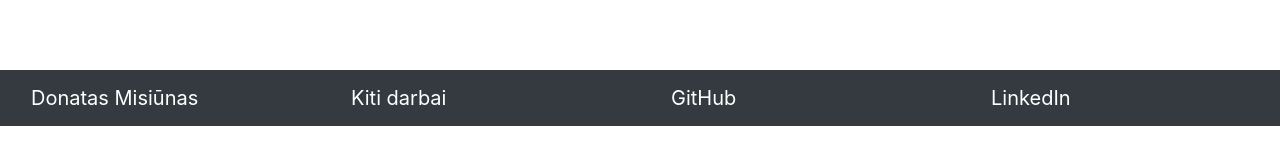
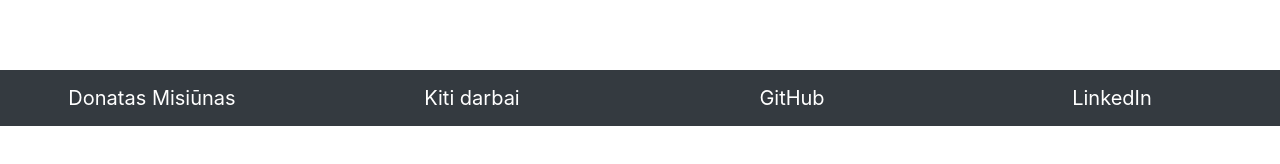
Before and after one commit to donataskitm/testine_uzduotis, a React (Create React App) app: page / in a window 1280 px wide. Shown: the part 616-780 px from the top of the page. Built offline with nearby package versions, Linux system fonts and the light colour scheme; no server answers.

Commit message:
Add files via upload

```diff
--- a/src/components/FooterPart.js
+++ b/src/components/FooterPart.js
@@ -4,9 +4,9 @@ import {Navbar, Container} from 'react-bootstrap'
  function FooterPart() {
 
     return (
-        <Row  className="component-last bg-dark text-white align-items-center   justify-content-center" >
-            <Col xs={12} md={3}>
-                <Navbar  className="w-50 " bg="none" variant="dark">
+        <Row  className="component-last bg-dark text-white d-flex align-items-center justify-content-center " >
+            <Col xs={12} md={3} className=" d-flex align-items-center justify-content-center">
+                <Navbar   bg="none" variant="dark">
                     <Container >
                         <Navbar.Brand href="/">
                             Donatas Misiūnas
@@ -14,8 +14,8 @@ import {Navbar, Container} from 'react-bootstrap'
                     </Container>
                 </Navbar >
             </Col>
-            <Col xs={12} md={3} >
-                <Navbar  className="w-50 " bg="none" variant="dark">
+            <Col xs={12} md={3} className=" d-flex align-items-center justify-content-center">
+                <Navbar bg="none" variant="dark">
                     <Container >
                         <Navbar.Brand href="/darbai">
                             Kiti darbai
@@ -23,8 +23,8 @@ import {Navbar, Container} from 'react-bootstrap'
                     </Container>
                 </Navbar >
             </Col>
-            <Col xs={12} md={3}>
-                <Navbar className="w-50" bg="none" variant="dark">
+            <Col xs={12} md={3} className=" d-flex align-items-center justify-content-center">
+                <Navbar bg="none" variant="dark">
                     <Container >
                         <Navbar.Brand href="https://github.com/donataskitm" target="_blank">
                             GitHub
@@ -32,16 +32,17 @@ import {Navbar, Container} from 'react-bootstrap'
                     </Container>
                 </Navbar >
             </Col>
-            <Col xs={12} md={3}>
-                <Navbar className="w-50" bg="none" variant="dark">
-                    <Container>
-                        <Navbar.Brand href="https://www.linkedin.com/in/donatas-m" target="_blank">
+            <Col xs={12} md={3} className="d-flex align-items-center justify-content-center">
+                <Navbar  bg="none" variant="dark">
+                    <Container >
+                        <Navbar.Brand className=" text-center" href="https://www.linkedin.com/in/donatas-m" target="_blank">
                             LinkedIn
                         </Navbar.Brand>
                     </Container>
                 </Navbar>
             </Col>
         </Row>
+
     )
 }
 export default FooterPart
--- a/src/components/HeaderPart.js
+++ b/src/components/HeaderPart.js
@@ -1,14 +1,15 @@
 import React from 'react'
 import { Row, Col } from 'react-bootstrap'
+import { Link } from 'react-router-dom'
 
  function HeaderPart() {
 
-
     return (
-
      <Row className="component-first bg-success text-light text-center py-4" >
        <Col>
-          <h3> KVALIFIKACINĖ ATRANKOS UŽDUOTIS</h3>
+          <Link  class="text-decoration-none text-white" to="/">
+            <h3> KVALIFIKACINĖ ATRANKOS UŽDUOTIS</h3>
+          </Link>
           <h4>Front-End Academy mokymams Present Connection įmonėje</h4>
         </Col>
       </Row>
```
